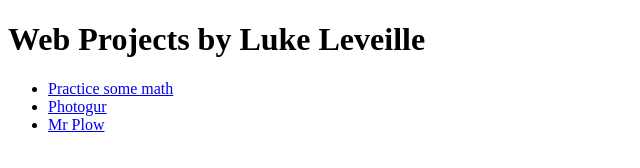
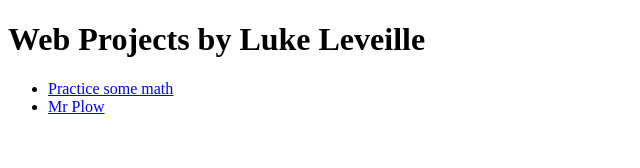
Before and after one commit to Lukeveille/Lukeveille.github.io, a plain HTML site: page index.html in a window 1280 px wide. Shown: the full height of the page, 0-640 px from the left. Drawn offline with Linux system fonts and the light colour scheme.

Commit message:
removed photogur so it's only working apps

```diff
--- a/index.html
+++ b/index.html
@@ -14,7 +14,7 @@
     <h1>Web Projects by Luke Leveille</h1>
     <ul>
       <li><a href="/math-practice-react">Practice some math</a></li>
-      <li><a href="/photogur">Photogur</a></li>
+      <!-- <li><a href="/photogur">Photogur</a></li> -->
       <li><a href="https://mr-plow.herokuapp.com/">Mr Plow</a></li>
     </ul>
   </body>
```
